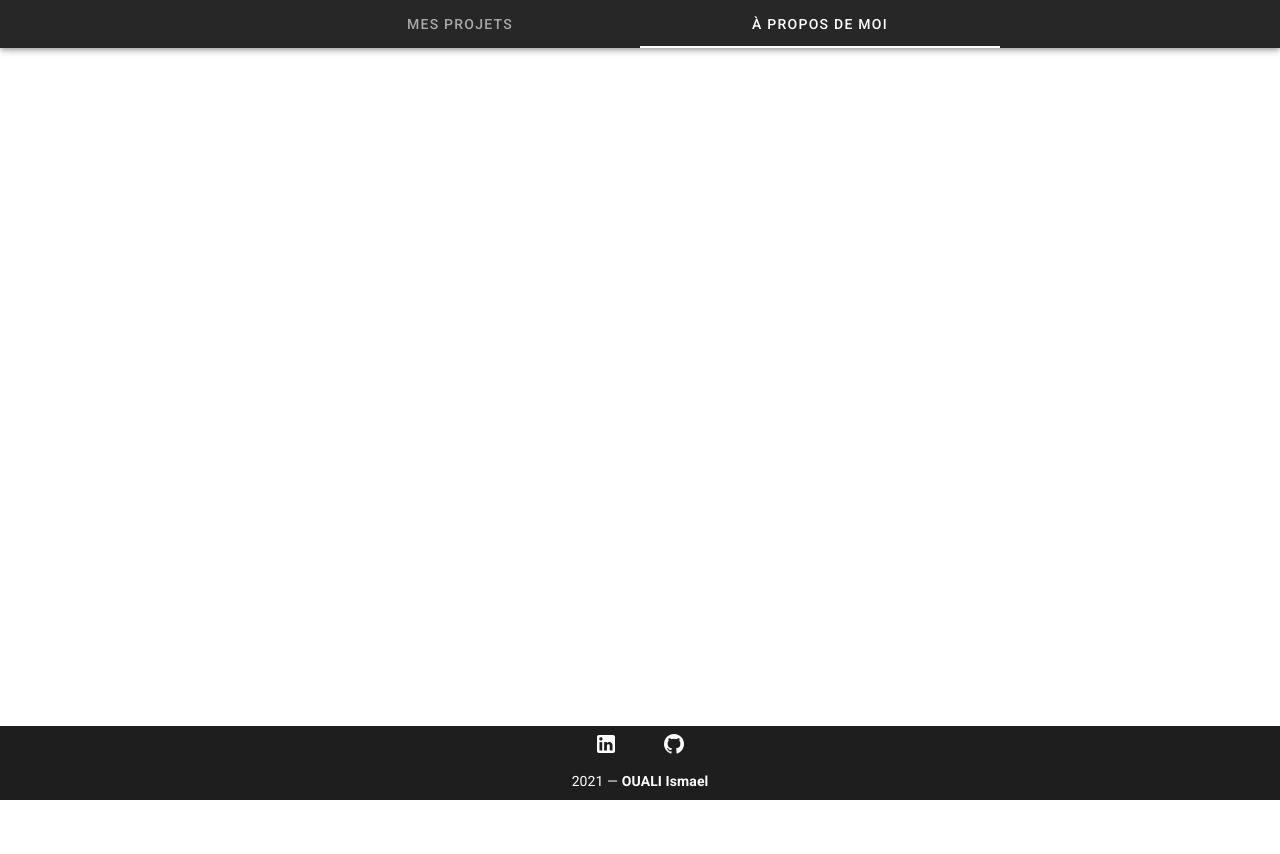
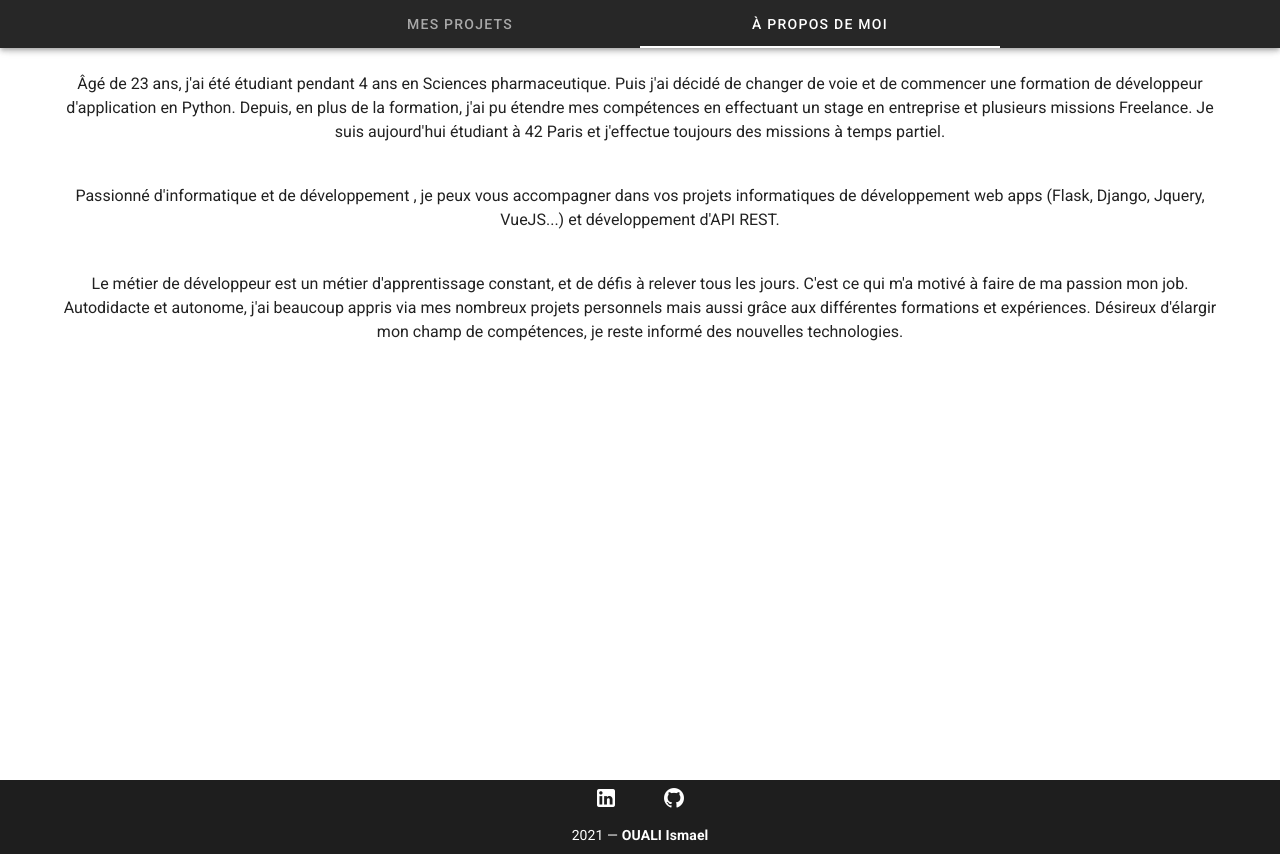
Before and after one commit to Aamsi/Portfolio, a Vue app in the folder frontend/: page /about in a window 1280 px wide. Before the commit the page ends 800 px from the top, so only its background shows below. Built offline with nearby package versions, Linux system fonts and the light colour scheme.

Commit message:
adds about text

```diff
--- a/frontend/src/views/About.vue
+++ b/frontend/src/views/About.vue
@@ -1,5 +1,45 @@
 <template>
-  <div class="about">
-    <h1>A REMPLIR</h1>
-  </div>
+  <v-container class="mt-15">
+    <p class="text-center">
+    Âgé de 23 ans, j'ai été étudiant pendant 4 ans en Sciences pharmaceutique. Puis j'ai décidé de changer de voie et de commencer une formation de développeur d'application en Python.
+    Depuis, en plus de la formation, j'ai pu étendre mes compétences en effectuant un stage en entreprise et plusieurs missions Freelance.
+    Je suis aujourd'hui étudiant à 42 Paris et j'effectue toujours des missions à temps partiel.</p>
+    <br/>
+    <p class="text-center">
+    Passionné d'informatique et de développement , je peux vous accompagner dans vos projets informatiques de développement web apps (Flask, Django, Jquery, VueJS...) et développement d'API REST.
+    </p>
+    <br/>
+    <p class="text-center">
+    Le métier de développeur est un métier d'apprentissage constant, et de défis à relever tous les jours. C'est ce qui m'a motivé à faire de ma passion mon job.
+    Autodidacte et autonome, j'ai beaucoup appris via mes nombreux projets personnels mais aussi grâce aux différentes formations et expériences.
+    Désireux d'élargir mon champ de compétences, je reste informé des nouvelles technologies.
+    </p>
+
+    <v-row
+    justify="center"
+    class="mt-5"
+    >
+      <v-img
+      :src="profile_picture.source"
+      :alt="profile_picture.alt"
+      white
+      max-width="35%"
+      ></v-img>
+    </v-row>
+
+  </v-container>
 </template>
+
+<script>
+export default {
+    name: 'About',
+    data () {
+      return {
+        profile_picture: {
+          source: `${process.env.BASE_URL}me.png`,
+          alt: "me"
+        }
+      }
+    }
+}
+</script>
```
Also changed, not shown: frontend/public/me.png (added).
